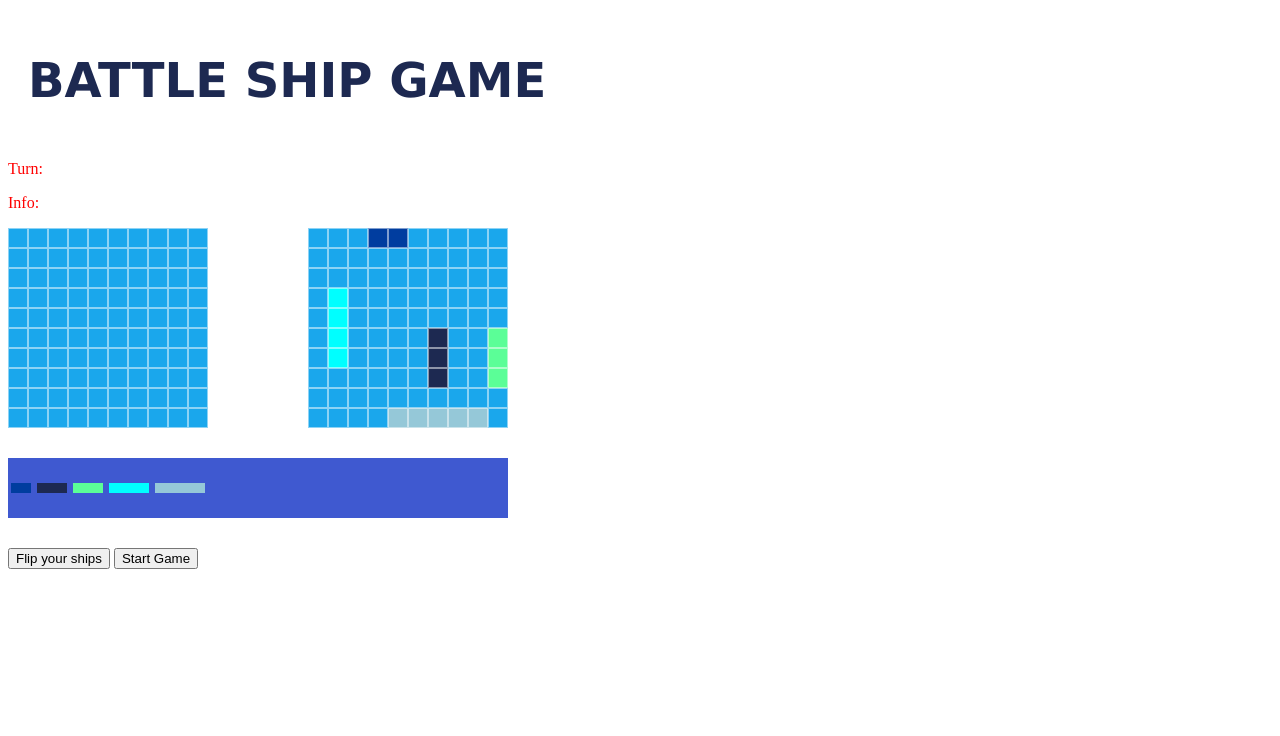
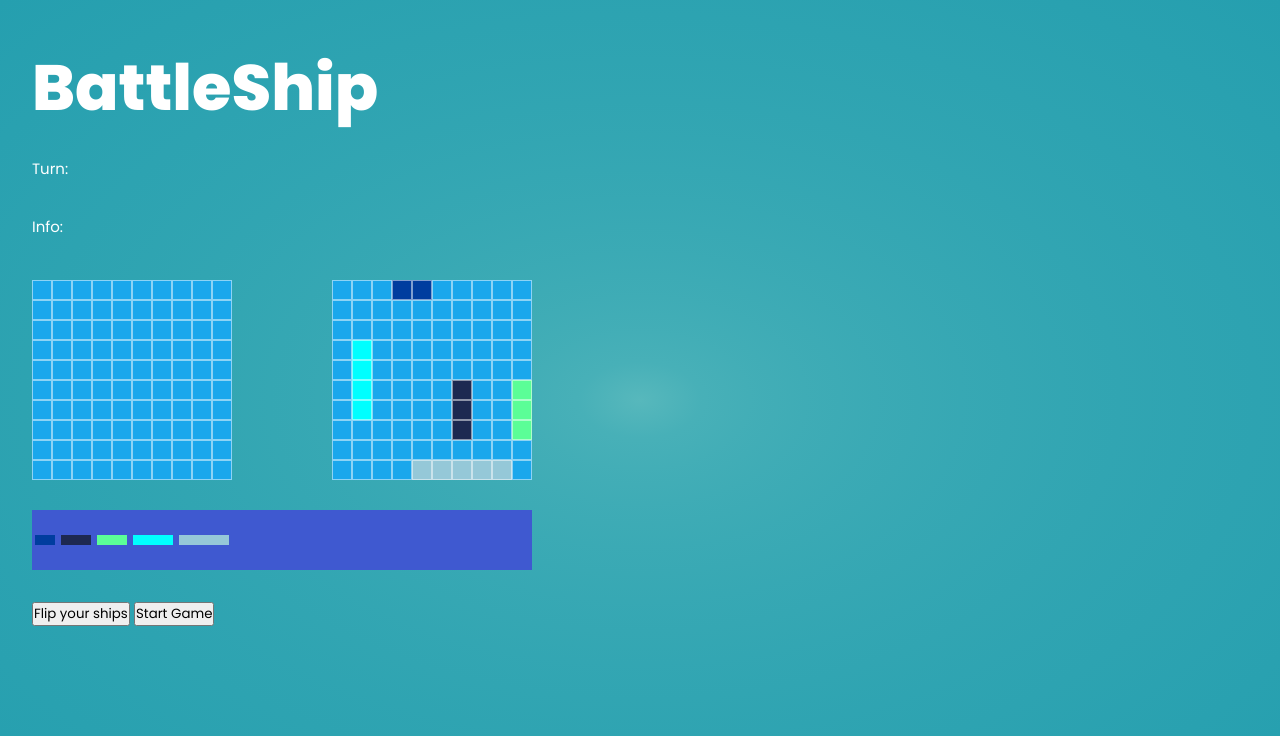
Before and after one commit to PHUPhan1707/Project-BattlesShip, a plain HTML site: page index.html in a window 1280 px wide. Drawn offline with Linux system fonts and the light colour scheme.

Commit message:
Add background layout color for gameplay and add logo Battle ship on the left corner

```diff
--- a/index.html
+++ b/index.html
@@ -4,19 +4,32 @@
     <meta charset="UTF-8">
     <title>JS Battleship</title>
     <link rel="stylesheet" href="styles.css"/>
+    <link rel="preconnect" href="https://fonts.googleapis.com">
+    <link rel="preconnect" href="https://fonts.gstatic.com" crossorigin>
+    <link href="https://fonts.googleapis.com/css2?family=Poppins:ital,wght@0,100;0,200;0,300;0,400;0,500;0,600;0,700;0,800;0,900;1,100;1,200;1,300;1,400;1,500;1,600;1,700;1,800;1,900&display=swap" rel="stylesheet">
+    <link rel="stylesheet" href="https://cdnjs.cloudflare.com/ajax/libs/font-awesome/6.5.1/css/all.min.css" integrity="sha512-DTOQO9RWCH3ppGqcWaEA1BIZOC6xxalwEsw9c2QQeAIftl+Vegovlnee1c9QX4TctnWMn13TZye+giMm8e2LwA==" crossorigin="anonymous" referrerpolicy="no-referrer">
 
 </head>
+
 <body>
+    <section class="hero">
+    <div class="main-width">
+        <header>
+            <div class="logo">
+                <h2><a href="#">BattleShip</a></h2>
+            </div>
 
-    <h1 id="Title">BATTLE SHIP GAME</h1>
+        </header>
 
-<div id="game-info">
-    <p>Turn: <span id="turn-display"></span></p>
-    <p>Info:<span id="info"></span></p>
-</div>
+            <div class="content">
+                <div class="main-text">
+                <p>Turn: <span id="turn-display"></span></p>
+                <p>Info:<span id="info"></span></p>
+
+            </div>
 
 <div id="gamesboard-container"></div>
-<div class="option-container">
+    <div class="option-container">
 
     <div id="0" class="destroyer-preview destroyer" draggable="true"></div>
     <div id="1" class="submarine-preview submarine" draggable="true"></div>
@@ -25,12 +38,13 @@
     <div id="4" class="carrier-preview carrier" draggable="true"></div>
 </div>
 
-
+<div>
 <button id="flip-button">Flip your ships</button>
 <button id="start-button">Start Game</button>
 <script src="app.js"></script>
+</div>
 
 
-
+</section>
 </body>
 </html>
--- a/styles.css
+++ b/styles.css
@@ -1,18 +1,37 @@
-
-
-h1 {
-  font-family: verdana;
-  font-size: 300%;
-  color:#1d2951;
-  padding: 20px
+*{
+    padding: 0;
+    margin: 0;
+    box-sizing: border-box;
+    font-family: 'Poppins', sans-serif;
 }
-p {
-  color: rgb(255, 0, 0);
-  font-family: 'Times New Roman';
-  font-size: 100%;
+body{
+    overflow-x: hidden;
 }
-
-
+.main-width{
+    width: 1400px;
+    max-width: 95%;
+    margin: 0 auto;
+}
+.hero{
+    height: 100%;
+    width: 100%;
+    min-height: 100vh;
+    background: radial-gradient(#57b8bc,20%,#259faf);
+    position: relative;
+}
+.hero header .logo h2 a{
+    display: block;
+    font-size: 64px;
+    font-weight: 800;
+    text-decoration: none;
+    color: white;
+}
+.hero header{
+    display: flex;
+    align-item: center;
+    justify-content: space-between;
+    padding: 40px 0 30px;
+}
 
 
 #gamesboard-container {
@@ -33,6 +52,21 @@ p {
     box-sizing: border-box;
     border: 1px solid hsla(0,0%,100%,0.5);
 
+}
+
+
+.content .main-text{
+    position: relative;
+    z-index: 2;
+    margin-bottom: 20px;
+}
+.content .main-text p{
+    max-width: 100% ;
+    width: 480px;
+    color:white;
+    line-height: 0.5;
+    font-size:15px;
+    margin-bottom: 50px;
 }
 
 
```
